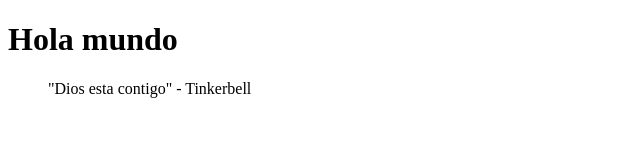
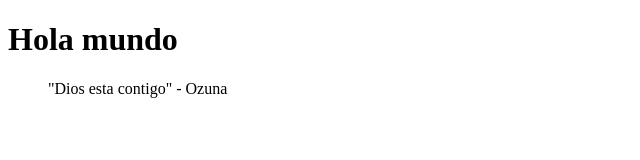
Before and after one commit to ashessssssss/Practica_Grupal, a plain HTML site: page index.html in a window 1280 px wide. Shown: the full height of the page, 0-640 px from the left. Drawn offline with Linux system fonts and the light colour scheme.

Commit message:
cambios realizados

```diff
--- a/index.html
+++ b/index.html
@@ -6,7 +6,7 @@
 <body>
     <h1>Hola mundo</h1>
     <blockquote>
-        "Dios esta contigo" - Tinkerbell
+        "Dios esta contigo" - Ozuna
     </blockquote>
 </body>
 </html>
```
